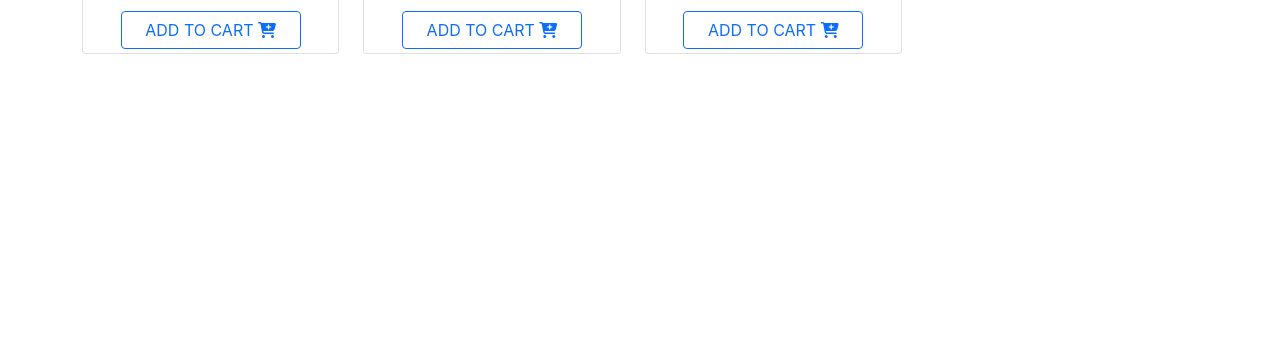
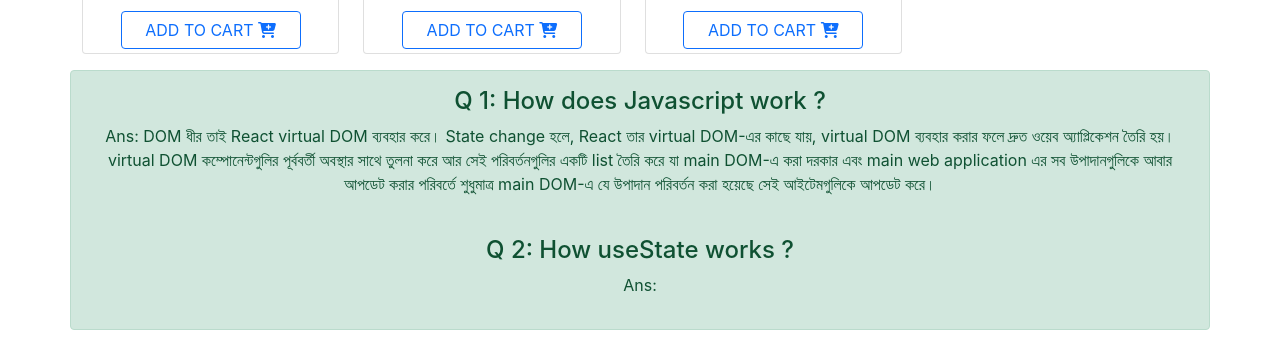
Before and after one commit to Nijumdip/react-first-assignment-assignment-8, a React (Create React App) app: page / in a window 1280 px wide. Shown: the part 1070-1413 px from the top of the page. Before the commit the page ends 1124 px from the top, so only its background shows below. Built offline with nearby package versions, Linux system fonts and the light colour scheme.

Commit message:
added question one

```diff
--- a/src/App.js
+++ b/src/App.js
@@ -1,12 +1,14 @@
 import './App.css';
 import Header from './Components/Header/Header';
 import Main from './Components/Main/Main';
+import Question from './Question/Question';
 
 function App() {
   return (
     <div className="App">
       <Header></Header>
       <Main></Main>
+      <Question></Question>
     </div>
   );
 }
--- a/src/Components/Main/Main.jsx
+++ b/src/Components/Main/Main.jsx
@@ -35,6 +35,8 @@ const Main = () => {
             </div>
             <Cart cart={carts} setCarts={setCarts}></Cart>
         </div>
+
+
     );
 };
 
--- /dev/null
+++ b/src/Question/Question.jsx
@@ -0,0 +1,24 @@
+import React from 'react';
+import { Alert } from 'react-bootstrap';
+
+const Question = () => {
+    return (
+            <Alert className='container mt-3' variant="success">
+            <Alert.Heading>Q 1: How does Javascript work ?</Alert.Heading>
+            <p>
+            Ans:
+            DOM ধীর তাই  React virtual DOM ব্যবহার করে। State change হলে, React তার virtual DOM-এর কাছে যায়,  virtual DOM ব্যবহার করার ফলে দ্রুত ওয়েব অ্যাপ্লিকেশন তৈরি হয়।  virtual DOM কম্পোনেন্টগুলির পূর্ববর্তী অবস্থার সাথে তুলনা করে আর সেই পরিবর্তনগুলির একটি list তৈরি করে যা main DOM-এ করা দরকার  এবং main web application এর সব উপাদানগুলিকে আবার আপডেট করার পরিবর্তে শুধুমাত্র main DOM-এ  যে উপাদান পরিবর্তন করা হয়েছে সেই আইটেমগুলিকে আপডেট করে।
+            </p>
+            <br />
+            <p className="mb-0">
+                <Alert.Heading>Q 2: How useState works ?</Alert.Heading>
+                <p>
+                Ans:
+
+                </p>
+            </p>
+            </Alert>
+    );
+};
+
+export default Question;
```
Lines whose indentation alone changed are shown as unchanged.
